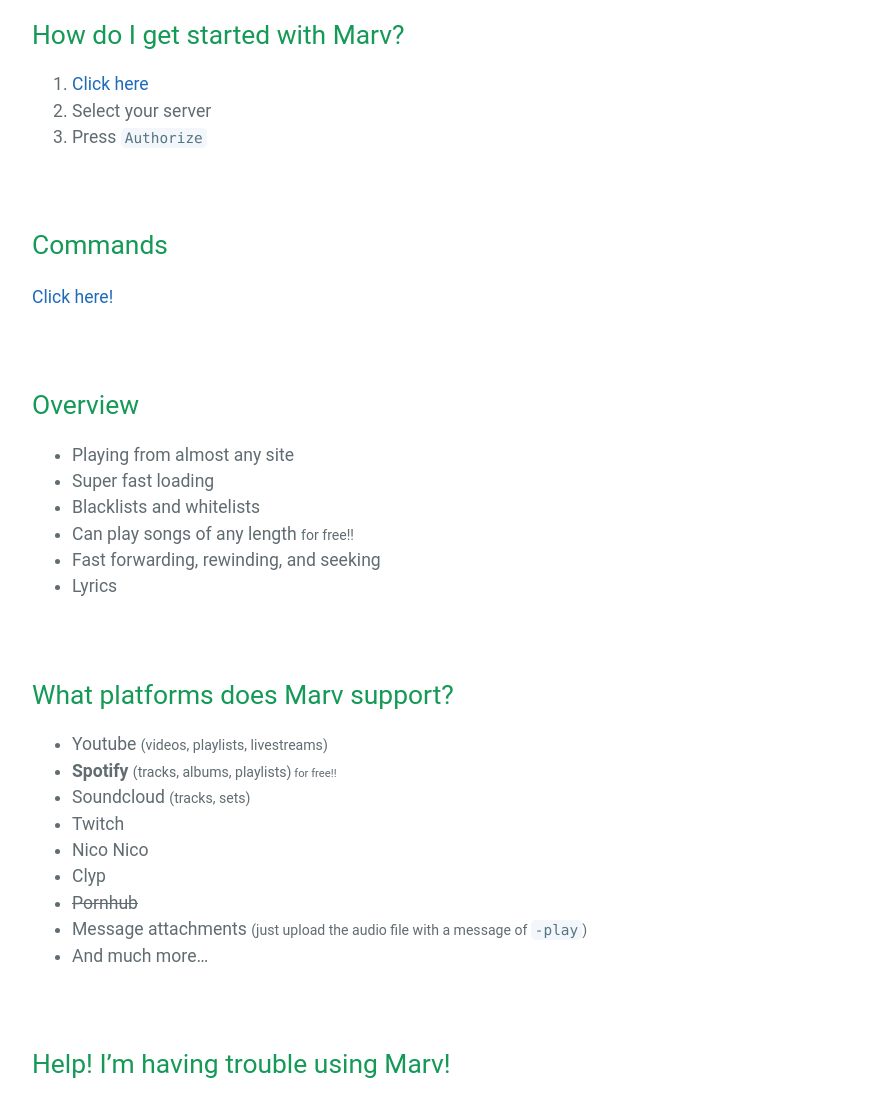
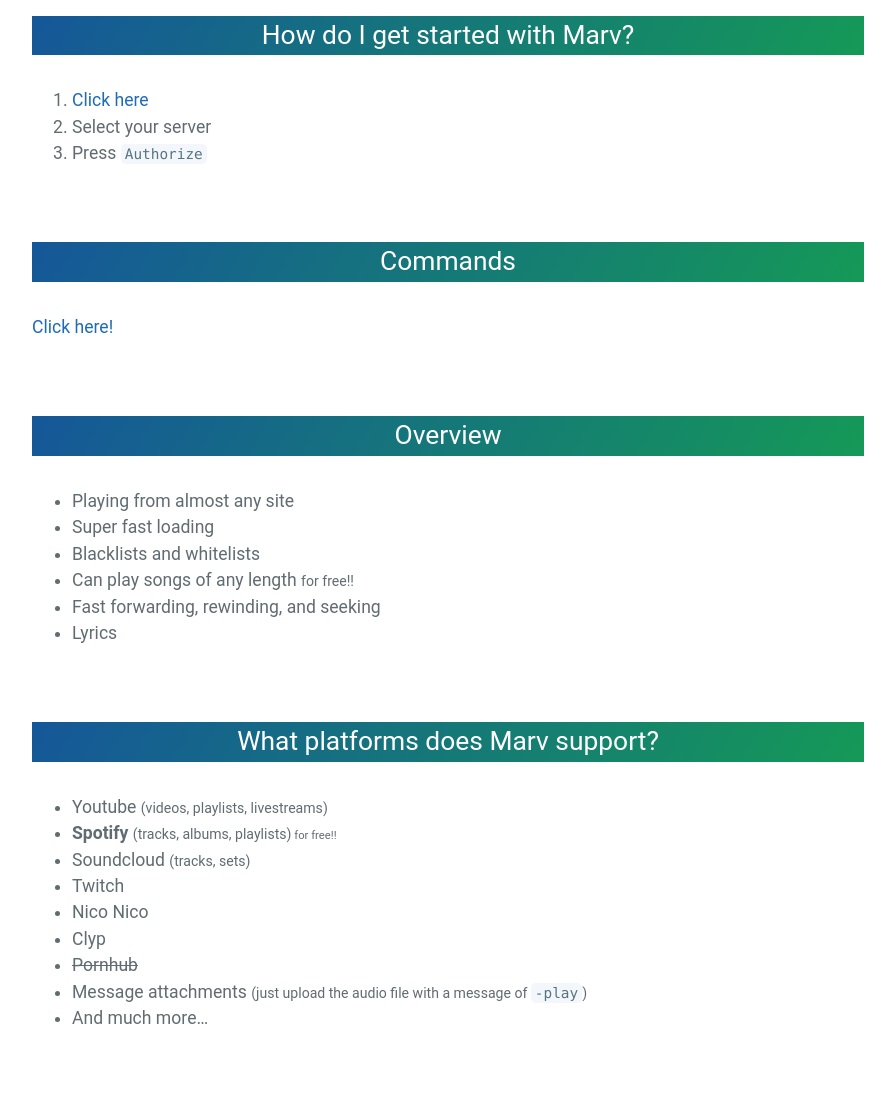
Before and after one commit to mymindishazel/marv-docs, a Jekyll site: the page built from index.md, in a window 1280 px wide. Shown: the part 748-1853 px from the top of the page, without its empty margins (192-1087 px from the left). Built offline with Jekyll 4.4.1, drawn with Linux system fonts in a browser that asks for light colours; our own code applies the rules of GitHub Pages for plain Markdown files.

Commit message:
Update jekyll-theme-cayman.scss

```diff
--- a/_sass/jekyll-theme-cayman.scss
+++ b/_sass/jekyll-theme-cayman.scss
@@ -179,7 +179,16 @@ a {
     font-weight: normal;
   }
 
-  h2,
+  h2{
+    color: $header-heading-color;
+    text-align: center;
+    background-color: $header-bg-color;
+    background-image: linear-gradient(120deg, $header-bg-color-secondary, $header-bg-color);
+    margin-top: 2rem;
+    margin-bottom: 2rem;
+    font-weight: normal;
+  }
+
   h3,
   h4,
   h5,
```
